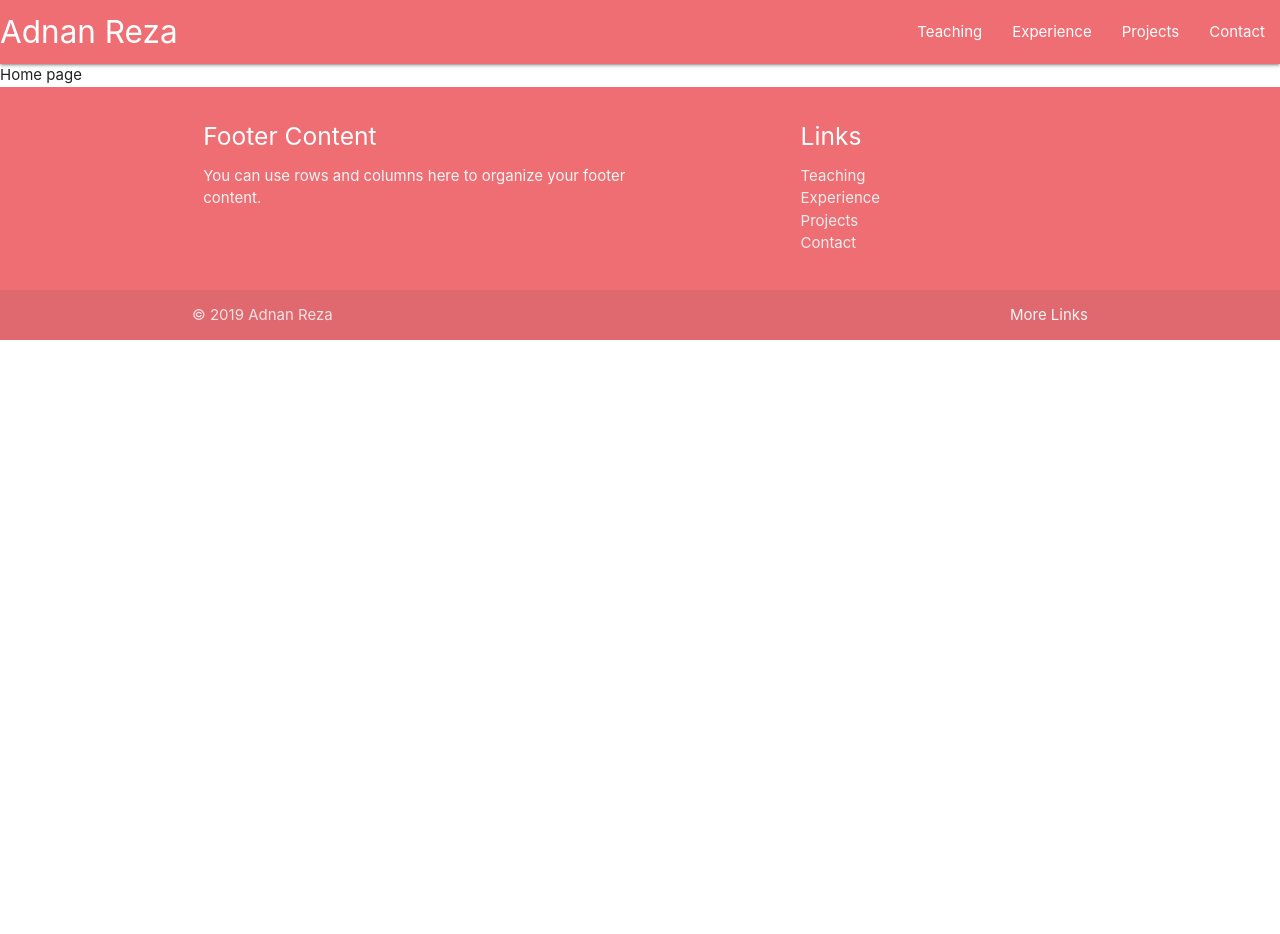
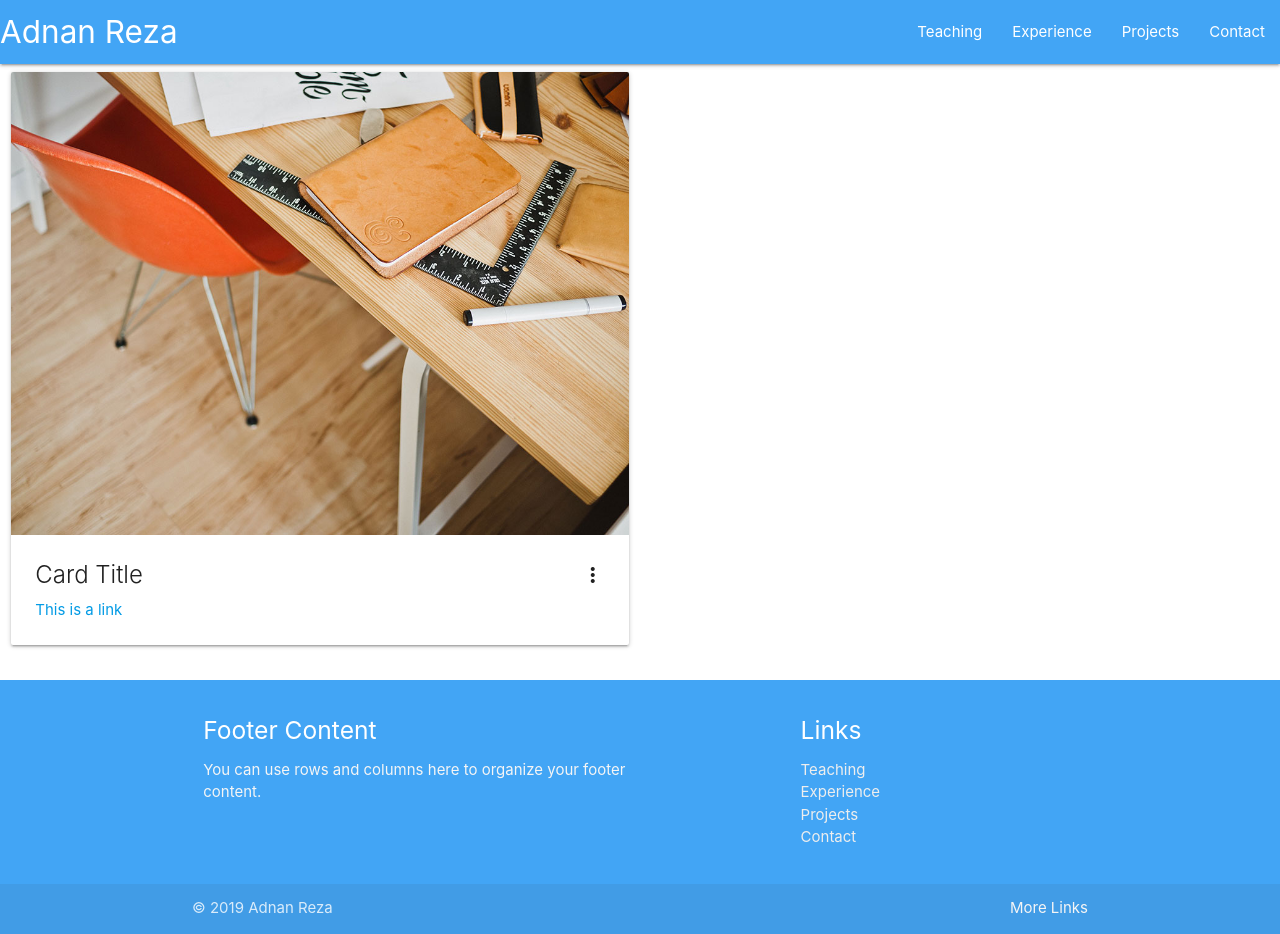
Before and after one commit to adnanreza/personal-site, a React (Create React App) app: page / in a window 1280 px wide. Before the commit the page ends 800 px from the top, so only its background shows below. Built offline with nearby package versions, Linux system fonts and the light colour scheme; the HTML template or start-up script is replaced by a standard one.

Commit message:
Fixed links on footer

```diff
--- a/src/components/layout/Footer.js
+++ b/src/components/layout/Footer.js
@@ -3,7 +3,7 @@ import { Link } from 'react-router-dom';
 
 const Footer = () => {
   return (
-    <footer className='page-footer'>
+    <footer className='page-footer blue lighten-1'>
       <div className='container'>
         <div className='row'>
           <div className='col l6 s12'>
@@ -16,22 +16,22 @@ const Footer = () => {
             <h5 className='white-text'>Links</h5>
             <ul>
               <li>
-                <Link className='grey-text text-lighten-3' to='#!'>
+                <Link className='grey-text text-lighten-3' to='/Teaching'>
                   Teaching
                 </Link>
               </li>
               <li>
-                <Link className='grey-text text-lighten-3' to='#!'>
+                <Link className='grey-text text-lighten-3' to='/Experience'>
                   Experience
                 </Link>
               </li>
               <li>
-                <Link className='grey-text text-lighten-3' to='#!'>
+                <Link className='grey-text text-lighten-3' to='/Projects'>
                   Projects
                 </Link>
               </li>
               <li>
-                <Link className='grey-text text-lighten-3' to='#!'>
+                <Link className='grey-text text-lighten-3' to='/Contact'>
                   Contact
                 </Link>
               </li>
--- a/src/components/layout/Navbar.js
+++ b/src/components/layout/Navbar.js
@@ -3,7 +3,7 @@ import { Link } from 'react-router-dom';
 
 const Navbar = () => {
   return (
-    <nav>
+    <nav className='blue lighten-1'>
       <div className='nav-wrapper'>
         <Link to='/' className='brand-logo'>
           Adnan Reza
--- a/src/components/pages/Home.js
+++ b/src/components/pages/Home.js
@@ -1,8 +1,36 @@
-import React from 'react';
+import React, { Fragment } from 'react';
 import { Link } from 'react-router-dom';
+import SampleImage from '../layout/office.jpg';
 
-const Home = () => {
-  return <div>Home page</div>;
-};
+const Home = () => (
+  <Fragment>
+    <div className='row'>
+      <div className='col s10 m6'>
+        <div className='card'>
+          <div className='card-image waves-effect waves-block waves-light'>
+            <img className='activator' src={SampleImage} />
+          </div>
+          <div className='card-content'>
+            <span className='card-title activator grey-text text-darken-4'>
+              Card Title<i className='material-icons right'>more_vert</i>
+            </span>
+            <p>
+              <a href='#'>This is a link</a>
+            </p>
+          </div>
+          <div className='card-reveal'>
+            <span className='card-title grey-text text-darken-4'>
+              Card Title<i className='material-icons right'>close</i>
+            </span>
+            <p>
+              Here is some more information about this product that is only
+              revealed once clicked on.
+            </p>
+          </div>
+        </div>
+      </div>
+    </div>
+  </Fragment>
+);
 
 export default Home;
```
Also changed, not shown: src/components/layout/office.jpg (added).
